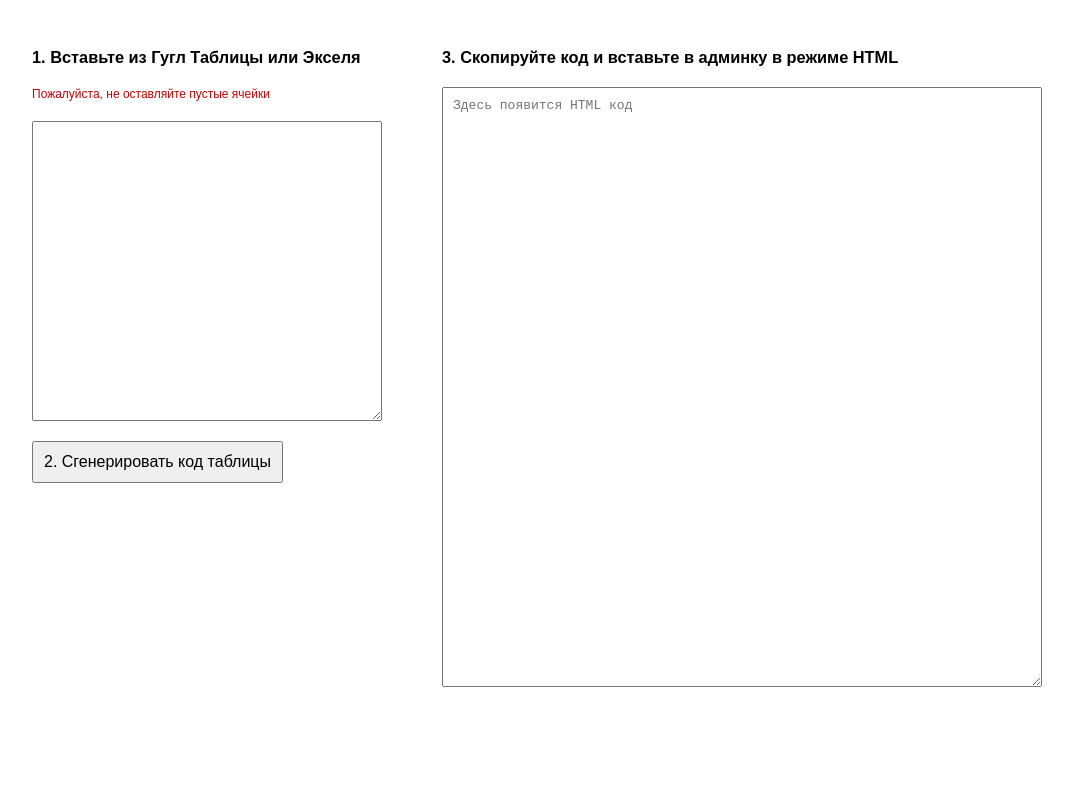
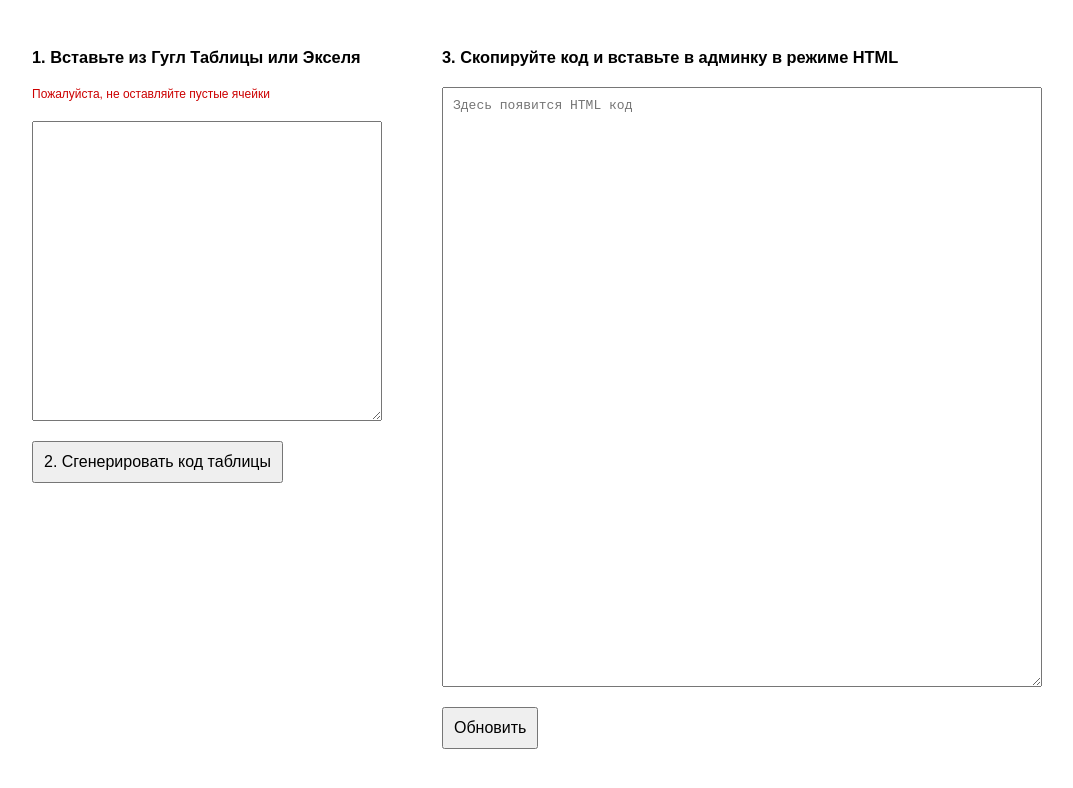
Before and after one commit to cm4fan/exceltohtml, a plain HTML site: page index.html in a window 1280 px wide. Shown: the whole page, without its empty margins (46-1119 px from the left). Drawn offline with Linux system fonts and the light colour scheme.

Commit message:
Added manual refresh

```diff
--- a/index.html
+++ b/index.html
@@ -15,7 +15,7 @@
 		padding: 10px;
 		}
 
-		.generateButton {
+		.generateButton, .refreshButton {
 		margin-bottom: 30px;
 		padding: 10px;
 		font-size: 16px;
@@ -61,6 +61,8 @@
 				<h3>3. Скопируйте код и вставьте в админку в режиме HTML</h3>
 				<textarea placeholder="Здесь появится HTML код" style="width: 100%; height: 600px" id="output"></textarea>
 				</textarea>
+				<input type="button" class="refreshButton" value="Обновить" onclick="refreshTable()">
+
 				<div id="tableContainer">
 <style>
 #tableWrapper {
@@ -106,7 +108,6 @@ color: #0a7dac !important;
 font-weight: bold !important;
 }
 .tableGen tr td {
-border-bottom: 1px solid #ccc;
 padding: 5px;
 text-align: left;
 }
@@ -161,6 +162,17 @@ text-align: left;
 		    document.getElementById('tableWrapper').appendChild(myTable);
 			var output = document.getElementById("tableContainer").innerHTML;
 			document.getElementById("output").value = output;
+
+
+
+
 		}
+
+
+		function refreshTable() {
+			var newData = document.getElementById("output").value;
+			document.getElementById('tableContainer').innerHTML = newData;
+			console.log(newData);
+			}
 	</script>
 </html>
```
